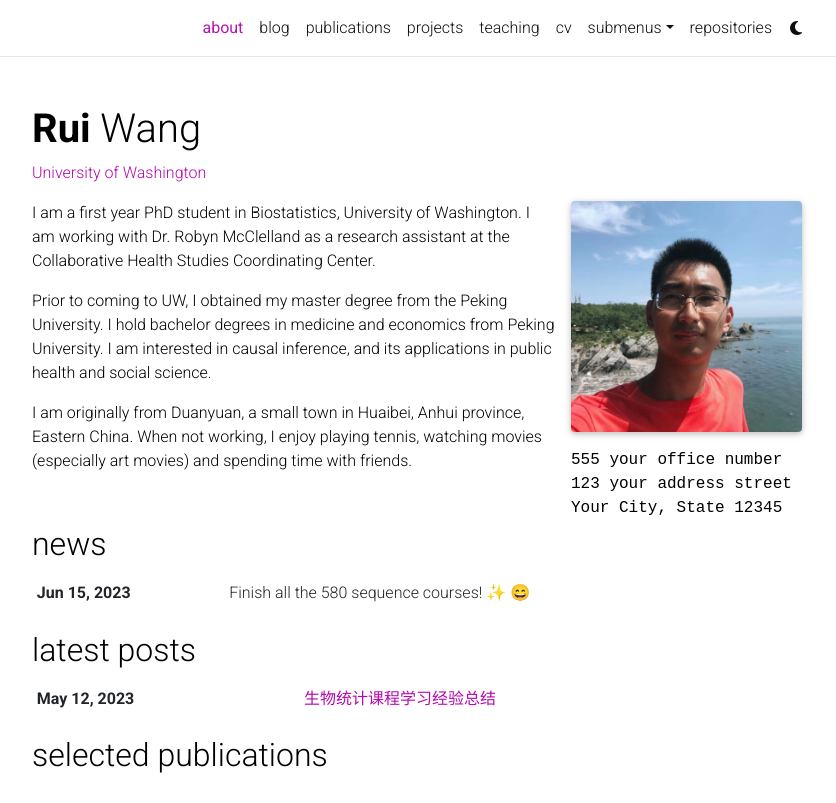
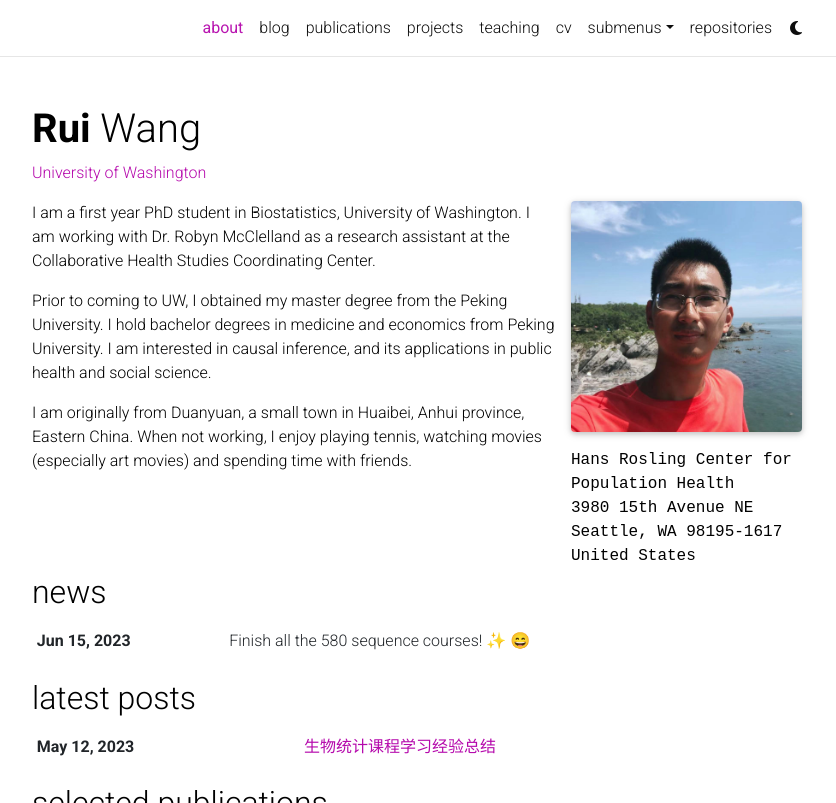
Before and after one commit to wangrui24/wangrui, a Jekyll site: the page built from _pages/about.md, in a window 1280 px wide and 1140 px high, cut to the strip 0-803 px from the top of the window. Shown: the whole strip, without its empty margins (223-1059 px from the left). Built offline with Jekyll 4.4.1, drawn with Linux system fonts in a browser that asks for light colours; full-size pictures stand in for the smaller copies a plugin makes; emoji names are drawn with the system emoji font; comment, search, counter and statistics services are not loaded; a style sheet for code colours, icons or effects is not loaded.

Commit message:
Update about.md

```diff
--- a/_pages/about.md
+++ b/_pages/about.md
@@ -9,9 +9,10 @@ profile:
   image: prof_pic.jpg
   image_circular: false # crops the image to make it circular
   address: >
-    <p>555 your office number</p>
-    <p>123 your address street</p>
-    <p>Your City, State 12345</p>
+    <p>Hans Rosling Center for Population Health</p>
+    <p>3980 15th Avenue NE</p>
+    <p>Seattle, WA 98195-1617</p>
+    <p>United States</p>
 
 news: true  # includes a list of news items
 latest_posts: true  # includes a list of the newest posts
```
